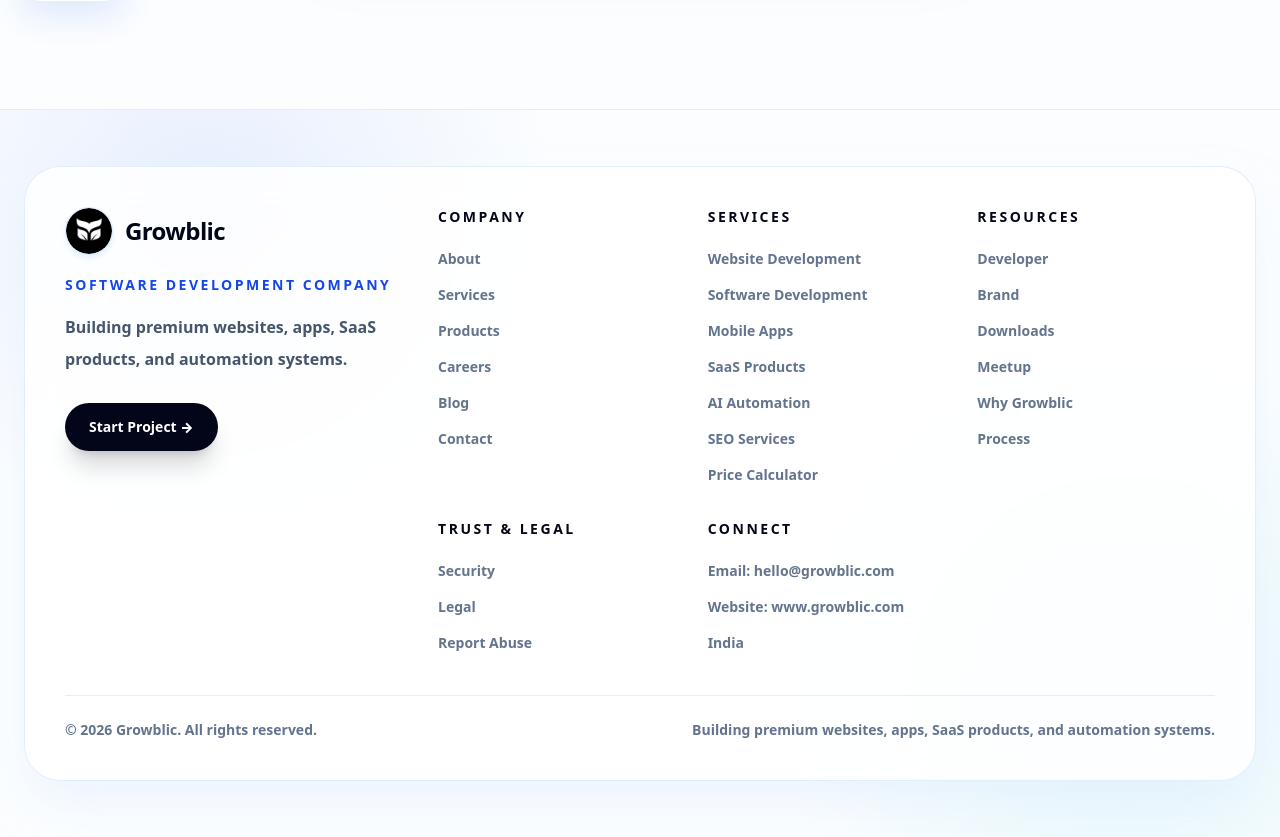
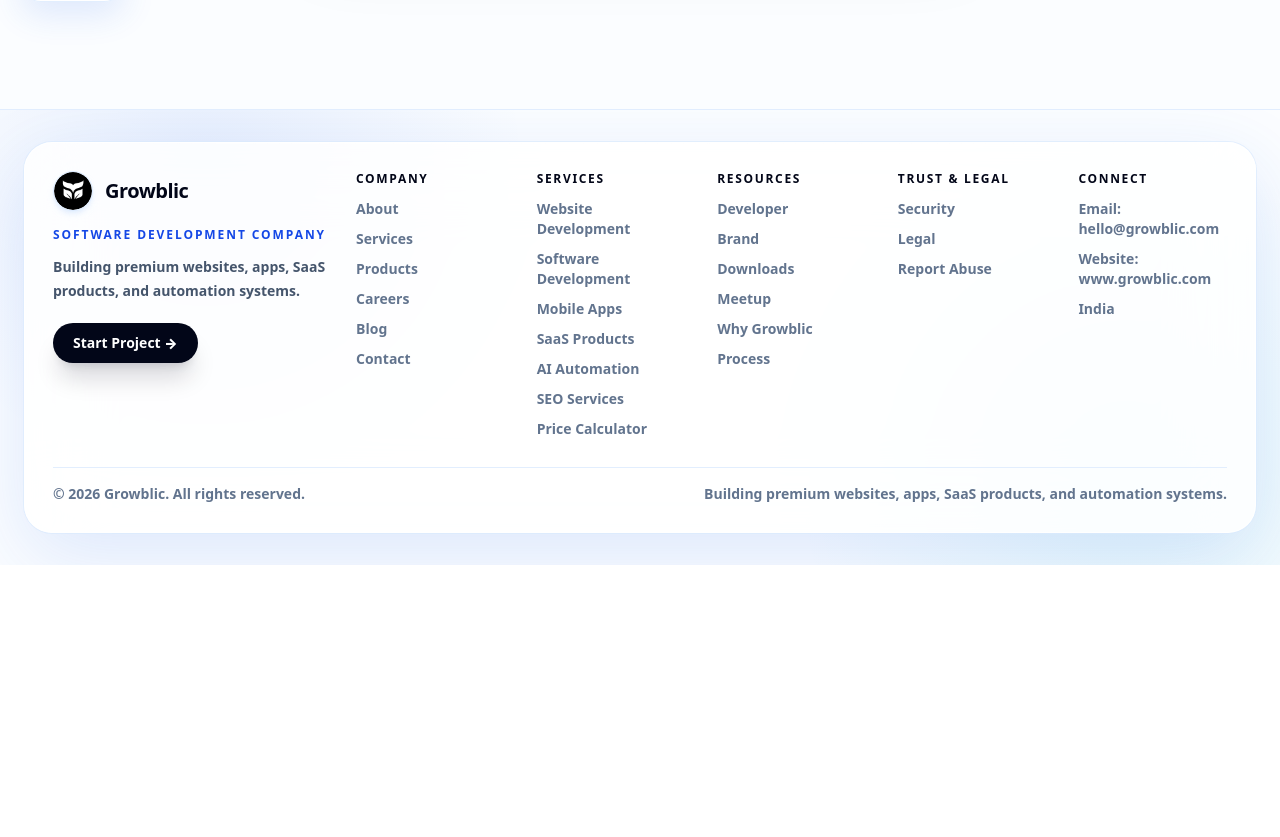
Before and after one commit to amanieheejhd-ship-it/growblic-website01, a Next.js app: page /growblic-website01/login in a window 1280 px wide. Shown: the part 778-1615 px from the top of the page. After the commit the page ends 1343 px from the top, so only its background shows below. Built offline with nearby package versions, Linux system fonts and the light colour scheme.

Commit message:
Compact premium footer layout

```diff
--- a/src/components/Footer.tsx
+++ b/src/components/Footer.tsx
@@ -53,11 +53,11 @@ function FooterColumn({
   links: { label: string; href: string; external?: boolean }[];
 }) {
   return (
-    <div>
-      <h3 className="text-sm font-black uppercase tracking-[0.18em] text-slate-950">
+    <div className="min-w-0">
+      <h3 className="text-xs font-black uppercase tracking-[0.14em] text-slate-950">
         {title}
       </h3>
-      <div className="mt-5 grid gap-3">
+      <div className="mt-3 grid gap-2.5">
         {links.map((item) =>
           item.external ? (
             <a
@@ -65,25 +65,31 @@ function FooterColumn({
               href={item.href}
               target="_blank"
               rel="noreferrer"
-              className="text-sm font-bold leading-6 text-slate-500 transition hover:text-blue-700"
+              className="group w-fit text-sm font-bold leading-5 text-slate-500 transition hover:text-blue-700"
             >
-              {item.label}
+              <span className="bg-gradient-to-r from-blue-600 to-blue-600 bg-[length:0%_1px] bg-left-bottom bg-no-repeat transition-all group-hover:bg-[length:100%_1px]">
+                {item.label}
+              </span>
             </a>
           ) : item.href.startsWith("mailto:") ? (
             <a
               key={item.label}
               href={item.href}
-              className="text-sm font-bold leading-6 text-slate-500 transition hover:text-blue-700"
+              className="group w-fit text-sm font-bold leading-5 text-slate-500 transition hover:text-blue-700"
             >
-              {item.label}
+              <span className="bg-gradient-to-r from-blue-600 to-blue-600 bg-[length:0%_1px] bg-left-bottom bg-no-repeat transition-all group-hover:bg-[length:100%_1px]">
+                {item.label}
+              </span>
             </a>
           ) : (
             <Link
               key={item.label}
               href={item.href}
-              className="text-sm font-bold leading-6 text-slate-500 transition hover:text-blue-700"
+              className="group w-fit text-sm font-bold leading-5 text-slate-500 transition hover:text-blue-700"
             >
-              {item.label}
+              <span className="bg-gradient-to-r from-blue-600 to-blue-600 bg-[length:0%_1px] bg-left-bottom bg-no-repeat transition-all group-hover:bg-[length:100%_1px]">
+                {item.label}
+              </span>
             </Link>
           ),
         )}
@@ -94,43 +100,45 @@ function FooterColumn({
 
 export default function Footer() {
   return (
-    <footer className="relative overflow-hidden border-t border-blue-100/80 bg-[#fbfdff] px-5 py-10 sm:px-6 sm:py-14">
+    <footer className="relative overflow-hidden border-t border-blue-100/80 bg-[#fbfdff] px-4 py-6 sm:px-6 sm:py-8">
       <div className="absolute inset-0 bg-[radial-gradient(circle_at_16%_12%,rgba(37,99,235,0.09),transparent_28%),radial-gradient(circle_at_88%_80%,rgba(6,182,212,0.09),transparent_28%)]" />
 
-      <div className="relative mx-auto max-w-7xl overflow-hidden rounded-[2.25rem] border border-blue-100/80 bg-white/86 p-6 shadow-2xl shadow-blue-100/55 backdrop-blur-xl sm:p-8 lg:p-10">
-        <div className="grid gap-10 xl:grid-cols-[0.9fr_2.1fr]">
+      <div className="relative mx-auto max-w-7xl overflow-hidden rounded-[1.75rem] border border-white/80 bg-white/82 p-5 shadow-[0_24px_80px_rgba(37,99,235,0.14)] ring-1 ring-blue-100/70 backdrop-blur-2xl sm:p-6 lg:p-7">
+        <div className="pointer-events-none absolute inset-x-8 top-0 h-px bg-gradient-to-r from-transparent via-white to-transparent" />
+
+        <div className="grid gap-7 xl:grid-cols-[0.72fr_2.28fr] xl:items-start">
           <div>
             <Link href="/" className="flex items-center gap-3">
-              <span className="relative grid h-12 w-12 place-items-center overflow-hidden rounded-full border border-blue-100 bg-white shadow-md shadow-blue-100/70">
+              <span className="relative grid h-10 w-10 place-items-center overflow-hidden rounded-full border border-blue-100 bg-white shadow-md shadow-blue-100/70">
                 <Image
                   src="/growblic-website01/images/brand/growblic-logo.png"
                   alt="Growblic"
                   fill
-                  sizes="48px"
+                  sizes="40px"
                   className="rounded-full object-cover"
                 />
               </span>
-              <span className="text-2xl font-black tracking-tight text-slate-950">
+              <span className="text-xl font-black tracking-tight text-slate-950">
                 Growblic
               </span>
             </Link>
 
-            <p className="mt-5 text-sm font-black uppercase tracking-[0.18em] text-blue-700">
+            <p className="mt-4 text-xs font-black uppercase tracking-[0.16em] text-blue-700">
               Software Development Company
             </p>
-            <p className="mt-4 max-w-md text-base font-semibold leading-8 text-slate-600">
+            <p className="mt-3 max-w-sm text-sm font-semibold leading-6 text-slate-600">
               Building premium websites, apps, SaaS products, and automation systems.
             </p>
 
             <Link
               href="/start-project"
-              className="mt-7 inline-flex min-h-12 items-center justify-center rounded-full bg-slate-950 px-6 py-3 text-sm font-black text-white shadow-xl shadow-slate-950/15 transition hover:-translate-y-0.5 hover:bg-blue-700"
+              className="mt-5 inline-flex min-h-10 items-center justify-center rounded-full bg-slate-950 px-5 py-2.5 text-sm font-black text-white shadow-xl shadow-slate-950/15 transition hover:-translate-y-0.5 hover:bg-blue-700"
             >
               Start Project →
             </Link>
           </div>
 
-          <div className="grid gap-8 sm:grid-cols-2 lg:grid-cols-3">
+          <div className="grid grid-cols-2 gap-x-6 gap-y-6 sm:grid-cols-3 lg:grid-cols-5 xl:gap-x-8">
             <FooterColumn title="Company" links={companyLinks} />
             <FooterColumn title="Services" links={serviceLinks} />
             <FooterColumn title="Resources" links={resourceLinks} />
@@ -139,7 +147,7 @@ export default function Footer() {
           </div>
         </div>
 
-        <div className="mt-10 flex flex-col gap-3 border-t border-blue-100/80 pt-6 text-sm font-semibold text-slate-500 sm:flex-row sm:items-center sm:justify-between">
+        <div className="mt-7 flex flex-col gap-2 border-t border-blue-100/80 pt-4 text-sm font-semibold text-slate-500 sm:flex-row sm:items-center sm:justify-between">
           <p>© 2026 Growblic. All rights reserved.</p>
           <p>Building premium websites, apps, SaaS products, and automation systems.</p>
         </div>
```
